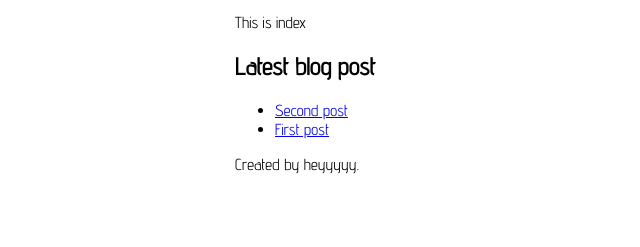
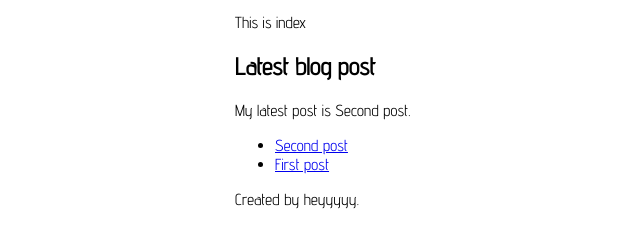
Before and after one commit to LeiHeiI/20200516, an Eleventy site: page index.html in a window 1280 px wide. Shown: the part 97-344 px from the top of the page, without its empty margins (55-695 px from the left). Built offline with nearby package versions, Linux system fonts and the light colour scheme; Eleventy itself is replaced by a stand-in of ours; files that its build step writes are made by us from their sources.

Commit message:
Update index.html

```diff
--- a/index.html
+++ b/index.html
@@ -4,6 +4,8 @@ layout: layout.html
 <p> This is index</p>
 
 <h2> Latest blog post </h2>
+
+<p>My latest post is {% lastPostTitle collections.post %}.</p>
 
 <ul>
 {%- for post in collections.post reversed -%}
```
